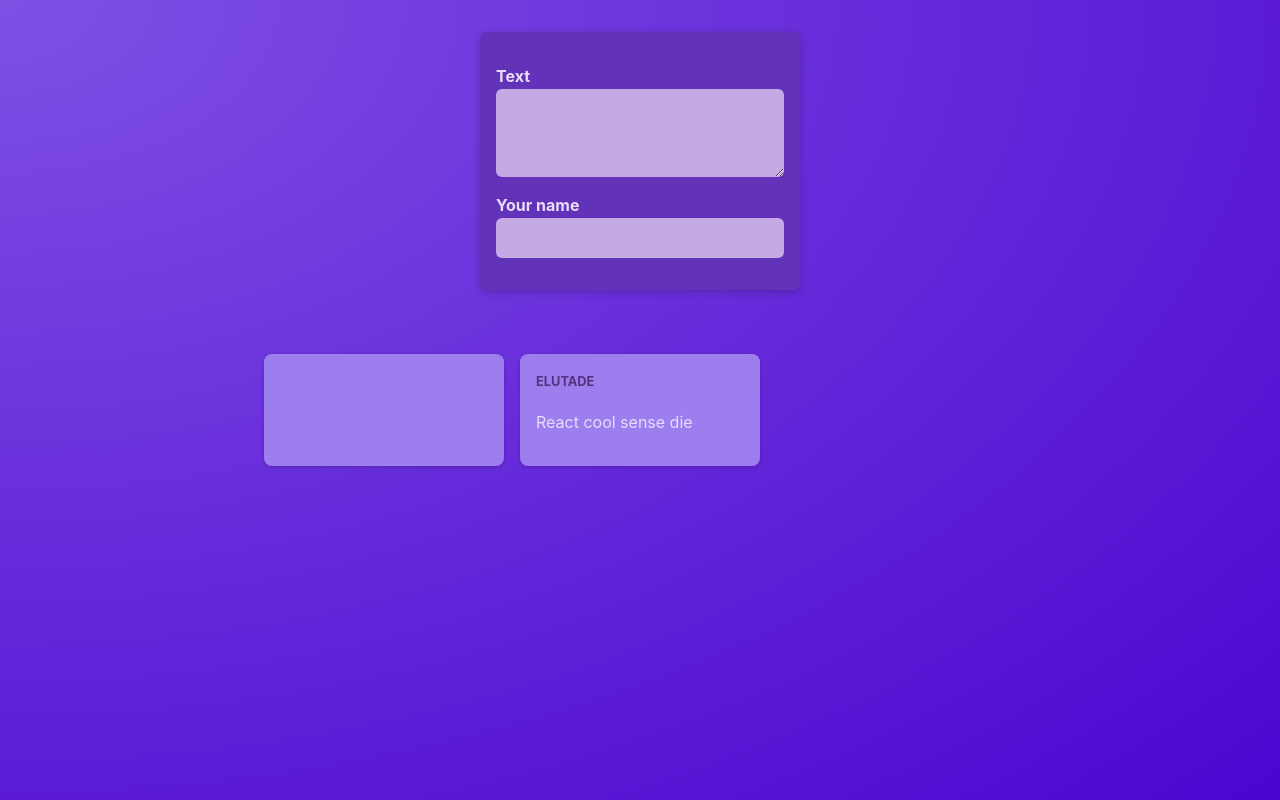
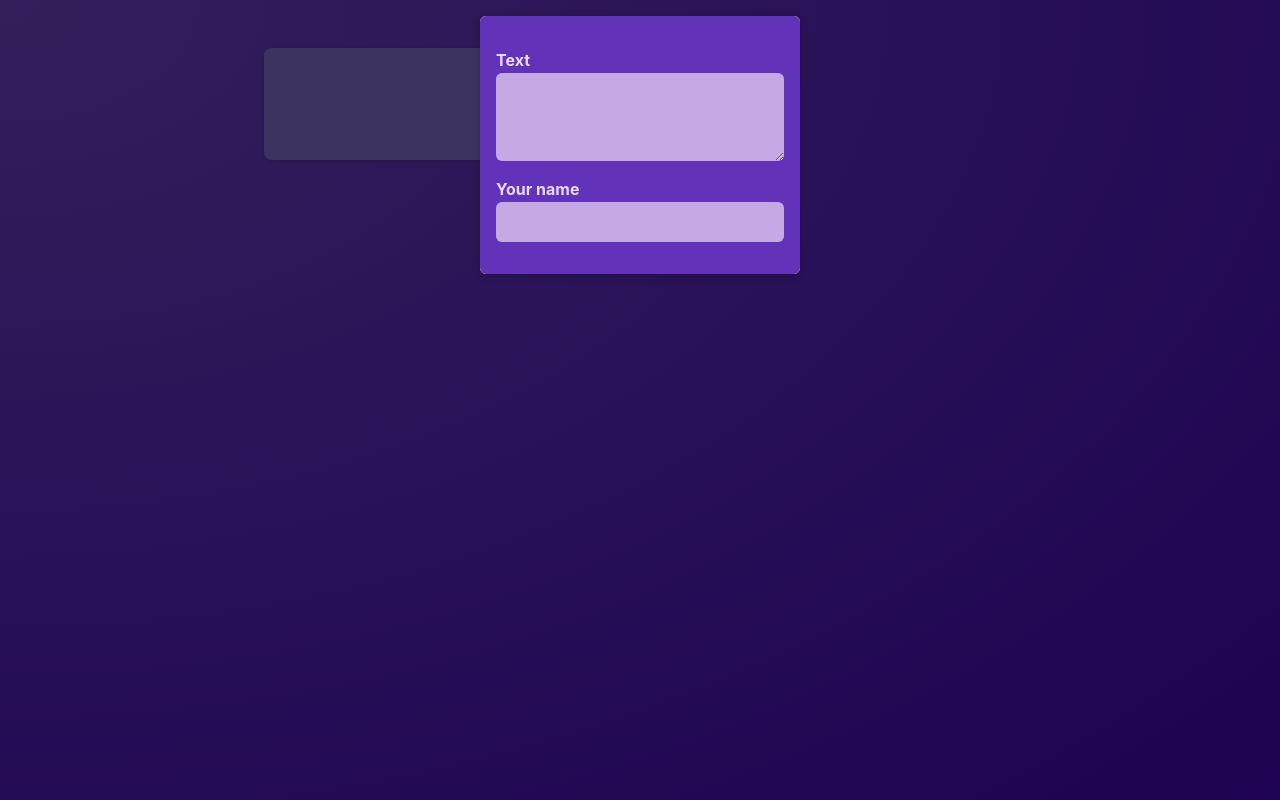
Before and after one commit to Ayobamee/ReactFramework, a React (Vite) app: page / in a window 1280 px wide. Built offline with nearby package versions, Linux system fonts and the light colour scheme.

Commit message:
created a modal and added conditional logic to close it

```diff
--- /dev/null
+++ b/src/components/Modal.jsx
@@ -0,0 +1,14 @@
+import classes from "./Modal.module.css";
+
+function Modal({ children, onClose }) {
+  return (
+    <>
+      <div className={classes.backdrop} onClick={onClose} />
+      <dialog open className={classes.modal}>
+        {children}
+      </dialog>
+    </>
+  );
+}
+
+export default Modal;
--- /dev/null
+++ b/src/components/Modal.module.css
@@ -0,0 +1,18 @@
+.backdrop {
+    position: fixed;
+    top: 0;
+    left: 0;
+    width: 100%;
+    height: 100vh;
+    background-color: rgba(0, 0, 0, 0.6);
+    z-index: 1;
+  }
+
+  .modal {
+    border: none;
+    border-radius: 6px;
+    box-shadow: 0 2px 8px rgba(0, 0, 0, 0.2);
+    padding: 0;
+    overflow: hidden;
+    z-index: 1;
+  }
--- a/src/components/NewPost.module.css
+++ b/src/components/NewPost.module.css
@@ -2,9 +2,6 @@
   background-color: #6233b9;
   padding: 1rem;
   width: 20rem;
-    margin: 2rem auto;
-    border-radius: 6px;
-    box-shadow: 0 2px 8px rgba(0, 0, 0, 0.2);
 }
 
 .form label {
@@ -46,10 +43,10 @@
   background-color: #23014a;
 }
 
-  .actions button[type='button'] {
+.actions button[type="button"] {
   background-color: transparent;
 }
 
-  .actions button[type='button']:hover {
+.actions button[type="button"]:hover {
   color: #d1bee6;
 }
--- a/src/components/PostsList.jsx
+++ b/src/components/PostsList.jsx
@@ -2,10 +2,16 @@
 import Post from "./Post";
 import classes from "./PostsList.module.css";
 import NewPost from "./Newpost";
+import Modal from "./Modal";
 
 function PostsList() {
+  const [modalIsVisble, setModalIsVisible] = useState(true);
   const [enteredBody, setEnteredBody] = useState("");
   const [enteredAuthor, setEnteredAuthor] = useState("");
+
+  function hideModalHandler() {
+    setModalIsVisible(false);
+  }
   function bodyChangeHandler(event) {
     setEnteredBody(event.target.value);
   }
@@ -14,12 +20,21 @@
     setEnteredAuthor(event.target.value);
   }
 
+  let modalContent;
+  if (modalIsVisble) {
+    modalContent = (
+      <Modal onClose={hideModalHandler}>
+        <NewPost
+          onBodyChange={bodyChangeHandler}
+          onAuthorChange={authorChangeHandler}
+        />
+      </Modal>
+    );
+  }
+
   return (
     <>
-      <NewPost
-        onBodyChange={bodyChangeHandler}
-        onAuthorChange={authorChangeHandler}
-      />
+      {modalContent}
       <ul className={classes.posts}>
         <Post author={enteredAuthor} body={enteredBody} />
         <Post author="Elutade" body="React cool sense die" />
```
Lines whose indentation alone changed are shown as unchanged.
